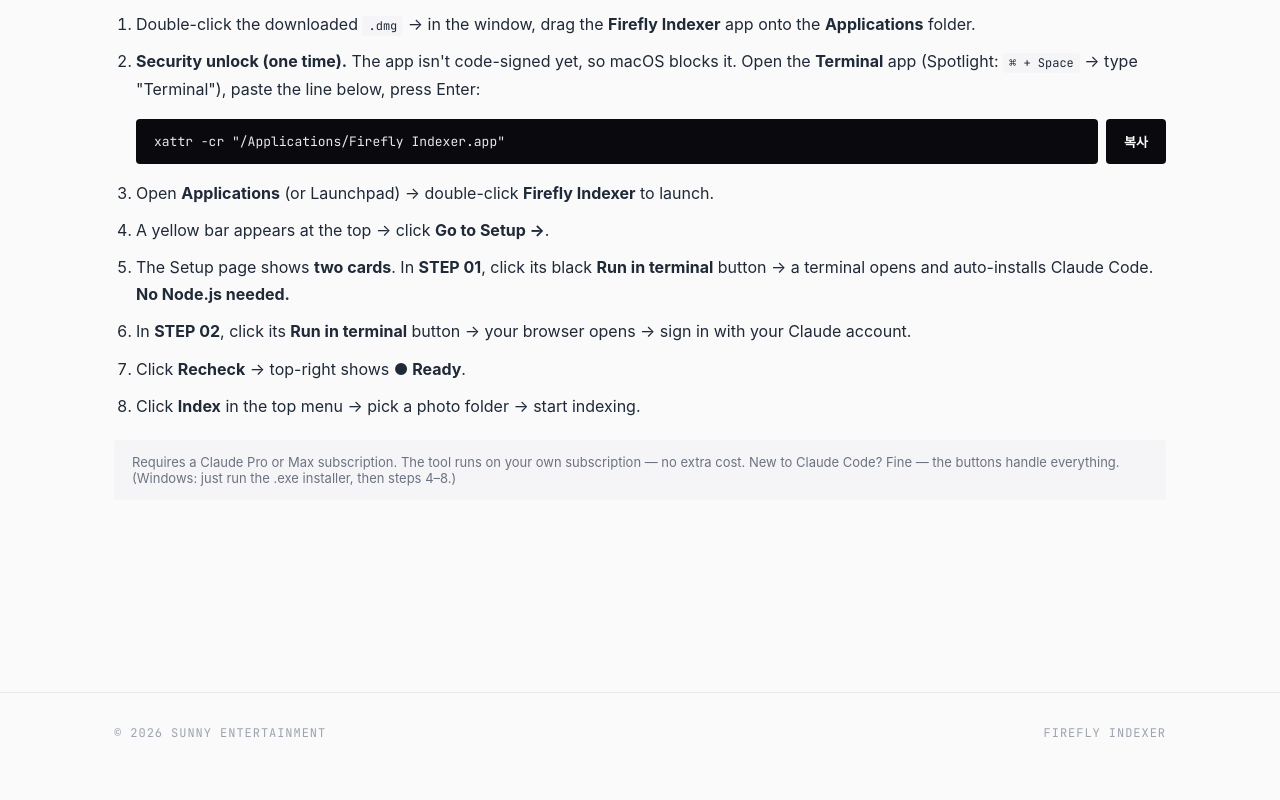
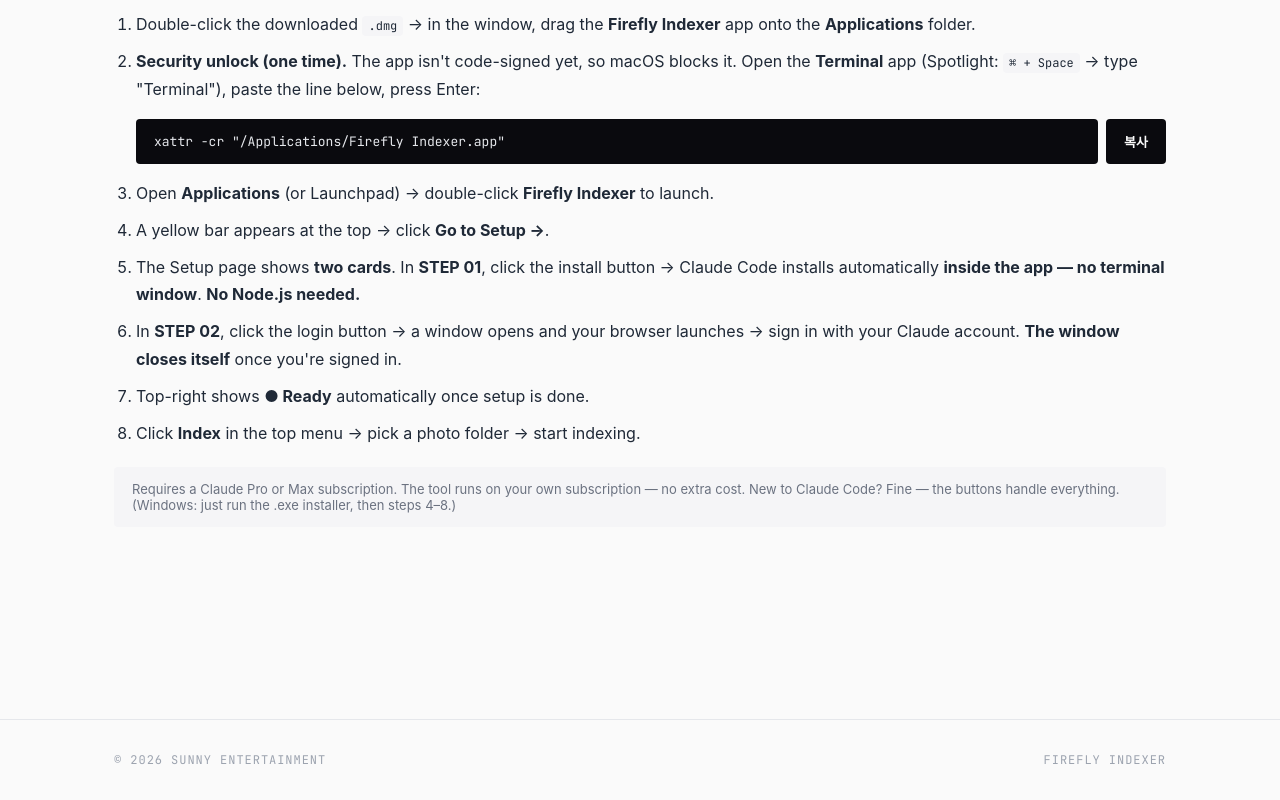
Before and after one commit to nextsunny-ai/firefly-indexer, a website: page docs/index.html in a window 1280 px wide. Shown: the part 720-1520 px from the top of the page. Before the commit the page ends 1493 px from the top, so only its background shows below. Drawn offline with Linux system fonts and the light colour scheme; no server answers; a web font is replaced by a local one.

Commit message:
Download page: setup steps reflect zero-terminal install + auto-closing login window

```diff
--- a/docs/index.html
+++ b/docs/index.html
@@ -120,9 +120,9 @@
     <ol start="3">
       <li data-i18n="setup_s3" data-i18n-html="true">Open <strong>Applications</strong> (or Launchpad) → double-click <strong>Firefly Indexer</strong> to launch.</li>
       <li data-i18n="setup_s4" data-i18n-html="true">A yellow bar appears at the top → click <strong>Go to Setup →</strong>.</li>
-      <li data-i18n="setup_s5" data-i18n-html="true">The Setup page shows <strong>two cards</strong>. In <strong>STEP 01</strong>, click its black <strong>Run in terminal</strong> button → a terminal opens and auto-installs Claude Code. <strong>No Node.js needed.</strong></li>
-      <li data-i18n="setup_s6" data-i18n-html="true">In <strong>STEP 02</strong>, click its <strong>Run in terminal</strong> button → your browser opens → sign in with your Claude account.</li>
-      <li data-i18n="setup_s7" data-i18n-html="true">Click <strong>Recheck</strong> → top-right shows <strong>● Ready</strong>.</li>
+      <li data-i18n="setup_s5" data-i18n-html="true">The Setup page shows <strong>two cards</strong>. In <strong>STEP 01</strong>, click the install button → Claude Code installs automatically <strong>inside the app — no terminal window</strong>. <strong>No Node.js needed.</strong></li>
+      <li data-i18n="setup_s6" data-i18n-html="true">In <strong>STEP 02</strong>, click the login button → a window opens and your browser launches → sign in with your Claude account. <strong>The window closes itself</strong> once you're signed in.</li>
+      <li data-i18n="setup_s7" data-i18n-html="true">Top-right shows <strong>● Ready</strong> automatically once setup is done.</li>
       <li data-i18n="setup_s8" data-i18n-html="true">Click <strong>Index</strong> in the top menu → pick a photo folder → start indexing.</li>
     </ol>
     <p class="info-note" data-i18n="setup_note">Requires a Claude Pro or Max subscription. The tool runs on your own subscription — no extra cost. New to Claude Code? Fine — the buttons handle everything. (Windows: just run the .exe installer, then steps 4–8.)</p>
@@ -151,9 +151,9 @@
         setup_s2:'<strong>Security unlock (one time).</strong> The app isn\'t code-signed yet, so macOS blocks it. Open the <strong>Terminal</strong> app (Spotlight: <code>⌘ + Space</code> → type "Terminal"), paste the line below, press Enter:',
         setup_s3:'Open <strong>Applications</strong> (or Launchpad) → double-click <strong>Firefly Indexer</strong> to launch.',
         setup_s4:'A yellow bar appears at the top → click <strong>Go to Setup →</strong>.',
-        setup_s5:'The Setup page shows <strong>two cards</strong>. In <strong>STEP 01</strong>, click its black <strong>Run in terminal</strong> button → a terminal opens and auto-installs Claude Code. <strong>No Node.js needed.</strong>',
-        setup_s6:'In <strong>STEP 02</strong>, click its <strong>Run in terminal</strong> button → your browser opens → sign in with your Claude account.',
-        setup_s7:'Click <strong>Recheck</strong> → top-right shows <strong>● Ready</strong>.',
+        setup_s5:'The Setup page shows <strong>two cards</strong>. In <strong>STEP 01</strong>, click the install button → Claude Code installs automatically <strong>inside the app — no terminal window</strong>. <strong>No Node.js needed.</strong>',
+        setup_s6:'In <strong>STEP 02</strong>, click the login button → a window opens and your browser launches → sign in with your Claude account. <strong>The window closes itself</strong> once you\'re signed in.',
+        setup_s7:'Top-right shows <strong>● Ready</strong> automatically once setup is done.',
         setup_s8:'Click <strong>Index</strong> in the top menu → pick a photo folder → start indexing.',
         setup_note:"Requires a Claude Pro or Max subscription. The tool runs on your own subscription — no extra cost. New to Claude Code? Fine — the buttons handle everything. (Windows: just run the .exe installer, then steps 4–8.)",
         copy_btn:"Copy",
@@ -171,9 +171,9 @@
         setup_s2:'<strong>보안 해제 (1회만).</strong> 앱이 아직 서명 전이라 macOS가 막습니다. <strong>터미널</strong> 앱을 열고 (Spotlight: <code>⌘ + Space</code> → "터미널" 입력) 아래 줄을 붙여넣고 엔터:',
         setup_s3:'<strong>응용 프로그램</strong> 폴더(또는 Launchpad)에서 <strong>Firefly Indexer</strong> 더블클릭 = 앱 실행.',
         setup_s4:'화면 위쪽에 노란 줄이 뜸 → <strong>Setup으로 →</strong> 클릭.',
-        setup_s5:'Setup 페이지에 <strong>카드 2장</strong>이 보임. <strong>STEP 01</strong> 카드 안의 검정 <strong>터미널 자동 실행</strong> 버튼 클릭 → 터미널이 열리며 Claude Code 자동 설치. <strong>Node.js 불필요.</strong>',
-        setup_s6:'<strong>STEP 02</strong> 카드 안의 <strong>터미널 자동 실행</strong> 버튼 클릭 → 브라우저가 열림 → 본인 Claude 계정으로 로그인.',
-        setup_s7:'<strong>다시 체크</strong> 클릭 → 우상단에 <strong>● 준비됨</strong> 표시.',
+        setup_s5:'Setup 페이지에 <strong>카드 2장</strong>이 보임. <strong>STEP 01</strong> 카드의 설치 버튼 클릭 → <strong>앱 안에서 자동 설치 (터미널 창 안 뜸)</strong>. <strong>Node.js 불필요.</strong>',
+        setup_s6:'<strong>STEP 02</strong> 카드의 로그인 버튼 클릭 → 창이 열리고 브라우저가 뜸 → 본인 Claude 계정으로 로그인. 로그인되면 <strong>그 창은 자동으로 닫힘</strong>.',
+        setup_s7:'우상단에 <strong>● 준비됨</strong>이 자동으로 표시되면 끝.',
         setup_s8:'위쪽 메뉴 <strong>Index</strong> 클릭 → 사진 폴더 선택 → 인덱싱 시작.',
         setup_note:"Claude Pro 또는 Max 구독이 필요합니다. 본인 구독으로 작동 — 추가 비용 없음. Claude Code가 처음이어도 OK — 버튼이 다 해줍니다. (Windows는 .exe 설치 파일 실행 후 = 4~8단계.)",
         copy_btn:"복사",
```
